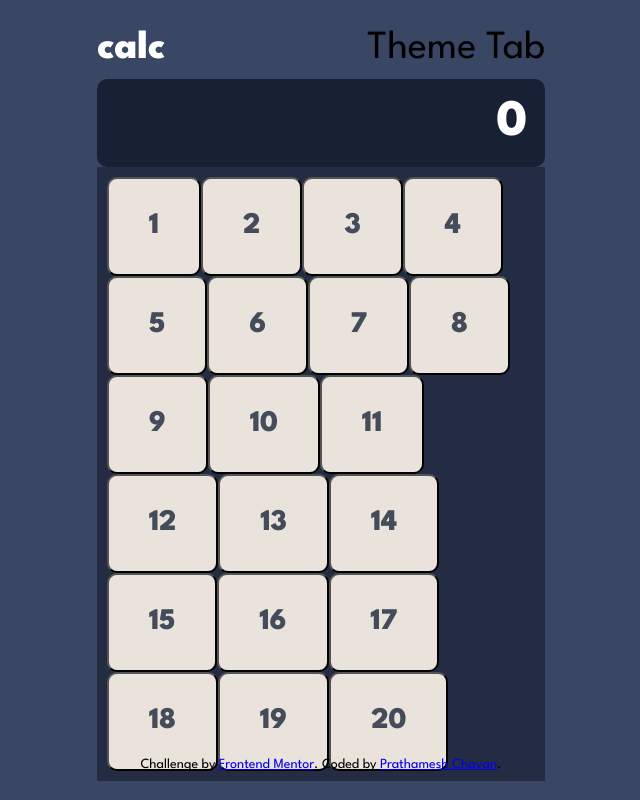
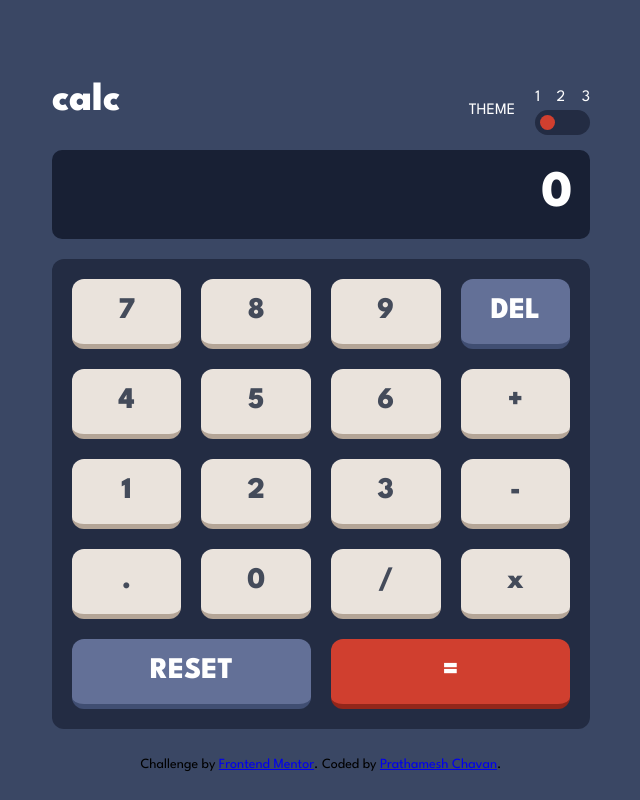
Before and after one commit to Prathamesh-Chavan-232/calc-app-fem, a React (Vite) app: page / in a window 1280 px wide. Shown: the whole page, without its empty margins (319-959 px from the left). Built offline with nearby package versions, Linux system fonts and the light colour scheme.

Commit message:
theme tabs & Keypad

```diff
--- a/index.html
+++ b/index.html
@@ -2,7 +2,7 @@
 <html lang="en">
   <head>
     <meta charset="UTF-8" />
-    <link rel="icon" type="image/svg+xml" href="/assets/vite.svg" />
+    <link rel="icon" type="image/svg+xml" href="/assets/favicon.png" />
     <meta name="viewport" content="width=device-width, initial-scale=1.0" />
     <title>Calc App</title>
   </head>
--- a/src/components/Footer.tsx
+++ b/src/components/Footer.tsx
@@ -1,4 +1,4 @@
-import "../styles/Footer.scss"
+import "../styles/App.scss"
 
 export default function Footer(): JSX.Element {
     return (
--- a/src/components/Numpad.tsx
+++ b/src/components/Numpad.tsx
@@ -1,19 +1,28 @@
 import React from 'react'
 
 export default function Numpad() {
-
-  const grid:number[] = new Array(20);
-
-  for(var i = 0; i < grid.length; i++) {
-      grid.fill(i+1);
-  }
-
+  // const grid:string[]= ['7','8','9','DEL','4','5','6','+','1','2','3','-','.','0','/','x','RESET','='];
   return (
     <div className='numpad'>
-      <div className='grid-container'>
-        {grid.map((val,i)=> {
-          return <button className='btn' key={i}>{i+1}</button>
-        })}
+      <div className='grid'>
+        <button className='btn btn-white'>7</button>
+        <button className='btn btn-white'>8</button>
+        <button className='btn btn-white'>9</button>
+        <button className='btn btn-blue'>DEL</button>
+        <button className='btn btn-white'>4</button>
+        <button className='btn btn-white'>5</button>
+        <button className='btn btn-white'>6</button>
+        <button className='btn btn-white'>+</button>
+        <button className='btn btn-white'>1</button>
+        <button className='btn btn-white'>2</button>
+        <button className='btn btn-white'>3</button>
+        <button className='btn btn-white'>-</button>
+        <button className='btn btn-white'>.</button>
+        <button className='btn btn-white'>0</button>
+        <button className='btn btn-white'>/</button>
+        <button className='btn btn-white'>x</button>
+        <button className='btn btn-blue span-two'>RESET</button>
+        <button className='btn btn-red span-two'>=</button>
       </div>
     </div>
   )
--- a/src/components/ThemeTabs.tsx
+++ b/src/components/ThemeTabs.tsx
@@ -1,5 +1,17 @@
 export default function ThemeTabs(): JSX.Element {
   return (
-    <div>Theme Tab</div>
+    <div className="theme">
+    THEME
+    <div className="theme-widget">
+    <div className="numbers">
+    <div>1</div>
+    <div>2</div>
+    <div>3</div>
+    </div>
+    <div className="slider">
+      <div className="switch"></div>
+    </div>
+    </div>
+    </div>
   )
 }
--- a/src/index.css
+++ /dev/null
@@ -1,70 +0,0 @@
-:root {
-  font-family: Inter, Avenir, Helvetica, Arial, sans-serif;
-  font-size: 16px;
-  line-height: 24px;
-  font-weight: 400;
-
-  color-scheme: light dark;
-  color: rgba(255, 255, 255, 0.87);
-  background-color: #242424;
-
-  font-synthesis: none;
-  text-rendering: optimizeLegibility;
-  -webkit-font-smoothing: antialiased;
-  -moz-osx-font-smoothing: grayscale;
-  -webkit-text-size-adjust: 100%;
-}
-
-a {
-  font-weight: 500;
-  color: #646cff;
-  text-decoration: inherit;
-}
-a:hover {
-  color: #535bf2;
-}
-
-body {
-  margin: 0;
-  display: flex;
-  place-items: center;
-  min-width: 320px;
-  min-height: 100vh;
-}
-
-h1 {
-  font-size: 3.2em;
-  line-height: 1.1;
-}
-
-button {
-  border-radius: 8px;
-  border: 1px solid transparent;
-  padding: 0.6em 1.2em;
-  font-size: 1em;
-  font-weight: 500;
-  font-family: inherit;
-  background-color: #1a1a1a;
-  cursor: pointer;
-  transition: border-color 0.25s;
-}
-button:hover {
-  border-color: #646cff;
-}
-button:focus,
-button:focus-visible {
-  outline: 4px auto -webkit-focus-ring-color;
-}
-
-@media (prefers-color-scheme: light) {
-  :root {
-    color: #213547;
-    background-color: #ffffff;
-  }
-  a:hover {
-    color: #747bff;
-  }
-  button {
-    background-color: #f9f9f9;
-  }
-}
--- a/src/styles/App.scss
+++ b/src/styles/App.scss
@@ -10,7 +10,6 @@
   font-family: var(--ff-primary);
 
   .container {
-    width: 35%;
     min-height: 55%;
   }
 
@@ -24,6 +23,41 @@
     color: var(--clr-text-light);
     font-weight: var(--fw-bold);
   }
+  /* Theme Tab */
+  .theme {
+    display: flex;
+    font-size: 1rem;
+    align-items: center;
+    color: white;
+    gap: 20px;
+
+    .theme-widget {
+      display: flex;
+      padding: 15px 0;
+      flex-direction: column;
+      font-size: var(--fs-700);
+    .numbers{
+      font-size: var(--fs-500);
+      display: flex;
+      justify-content: space-between;
+    }
+    .slider {
+      display: flex;
+      border-radius: 20px;
+      padding: 5px;
+      width: 55px;
+      height: 25px;
+      background-color: var(--clr-keypad);
+      .switch {
+        align-self: center;
+        width: 15px;
+        height: 15px;
+        background-color: var(--clr-btn-red);
+        border-radius: 100px;
+      }
+    }
+  }
+}
 
   /* Result Window */
   .window {
@@ -44,23 +78,63 @@
   /* Numpad  */
   .numpad {
     display: flex;
+    align-items: center;
     justify-content: center;
     background-color: var(--clr-keypad);
+    border-radius: 12px;
+    margin-top: 20px;
 
-    .grid-container {
-    margin: auto;
-    padding: 10px;
+    .grid {
+    padding: 20px;
+    display: grid;
+    grid-template-columns: repeat(4,1fr);
+    gap: 20px;
+    }
+    .span-two {
+    grid-column: span 2;
     }
 
+  /* Numpad Buttons */
     .btn {
-    padding: 25px 40px;
-    border-radius: 10px;
-    background: var(--clr-btn);
-    color:var(--clr-text-dark);
-    font-weight: var(--fw-bold);
-    font-size:var(--fs-700);
+      padding: 10px 30px;
+      border-radius: 12px;
+      font-weight: var(--fw-bold);
+      font-size:var(--fs-700);
+      border: none;
+    }
+    .btn:hover {
+      background: var(--clr-btn-hover);
+    }
+
+    .btn-white {
+      background: var(--clr-btn);
+      color:var(--clr-text-dark);
+      border-bottom: 5px solid var(--clr-btn-br);
+    }
+    .btn-red {
+      background: var(--clr-btn-red);
+      color: var(--clr-text-light);
+      border-bottom: 5px solid var(--clr-btn-red-br);
+    }
+    .btn-red:hover {
+      background: var(--clr-btn-red-hover);
+    }
+    .btn-blue {
+      background: var(--clr-btn-blue);
+      color: var(--clr-text-light);
+      border-bottom: 5px solid var(--clr-btn-blue-br);
+    }
+    .btn-blue:hover {
+      background: var(--clr-btn-blue-hover);
     }
   }
-  /* Numpad Buttons */
 
+  /* Footer */
+  .footer {
+    position: fixed;
+    bottom: 0;
+    padding: 25px;
+    text-align: center;
+    font-size: var(--fs-400);
+  }
 }
--- a/src/styles/Footer.scss
+++ /dev/null
@@ -1,7 +0,0 @@
-.footer {
-  position: fixed;
-  bottom: 0;
-  padding: 25px;
-  text-align: center;
-  font-size: var(--fs-400);
-}
--- a/src/styles/globals.css
+++ b/src/styles/globals.css
@@ -14,12 +14,15 @@
   /* Button Colors  */
   --clr-btn: hsl(30, 25%, 89%);
   --clr-btn-br: hsl(28, 16%, 65%);
+  --clr-btn-hover: hsl(0, 0%, 100%);
 
   --clr-btn-red: hsl(6, 63%, 50%);
-  --clr-btn-br-red: hsl(6, 70%, 34%);
+  --clr-btn-red-br: hsl(6, 70%, 34%);
+  --clr-btn-red-hover: hsl(6, 96%, 68%);
 
   --clr-btn-blue: hsl(225, 21%, 49%);
-  --clr--btn-br-blue: hsl(224, 28%, 35%);
+  --clr-btn-blue-br: hsl(224, 28%, 35%);
+  --clr-btn-blue-hover: hsl(225, 37%, 63%);
 
   /* font family */
   --ff-primary: "League Spartan", sans-serif;
```
Also changed, not shown: src/App.css (deleted, +0 -41 lines), public/assets/favicon.png (added).
